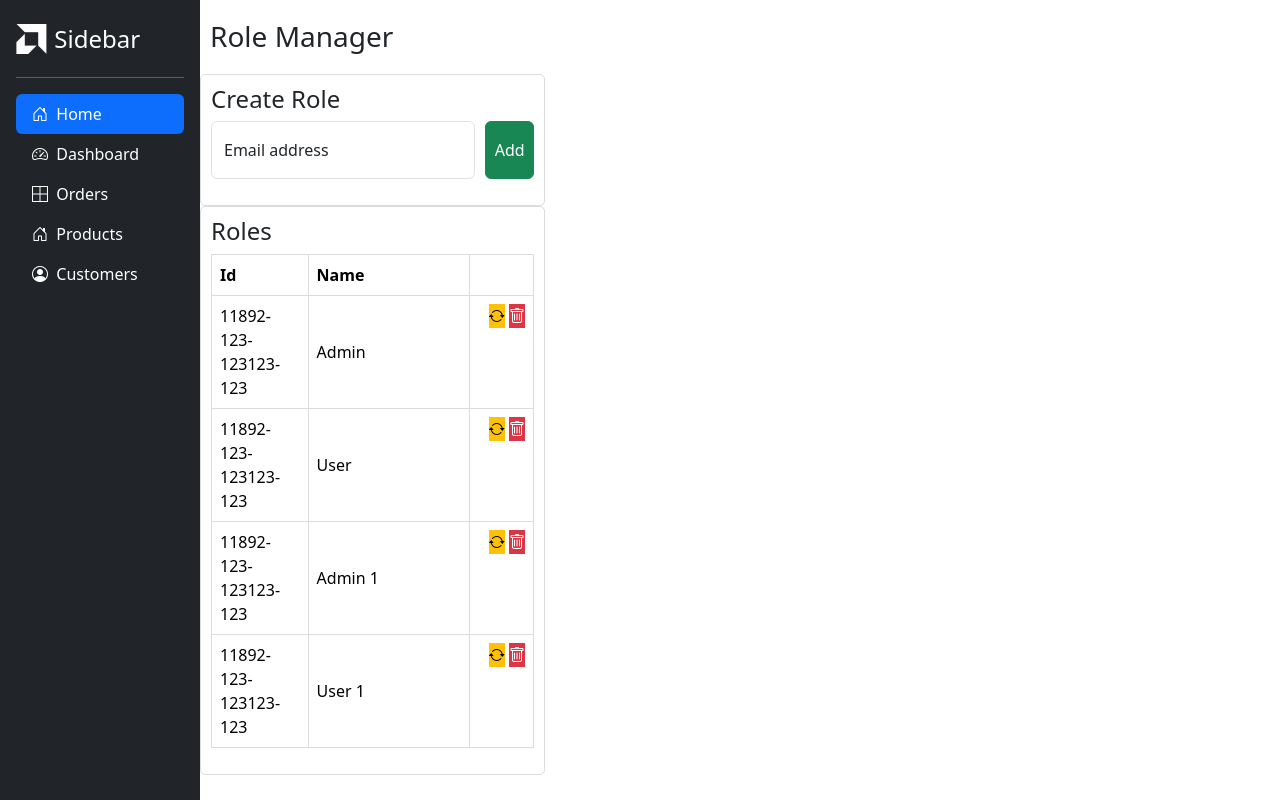
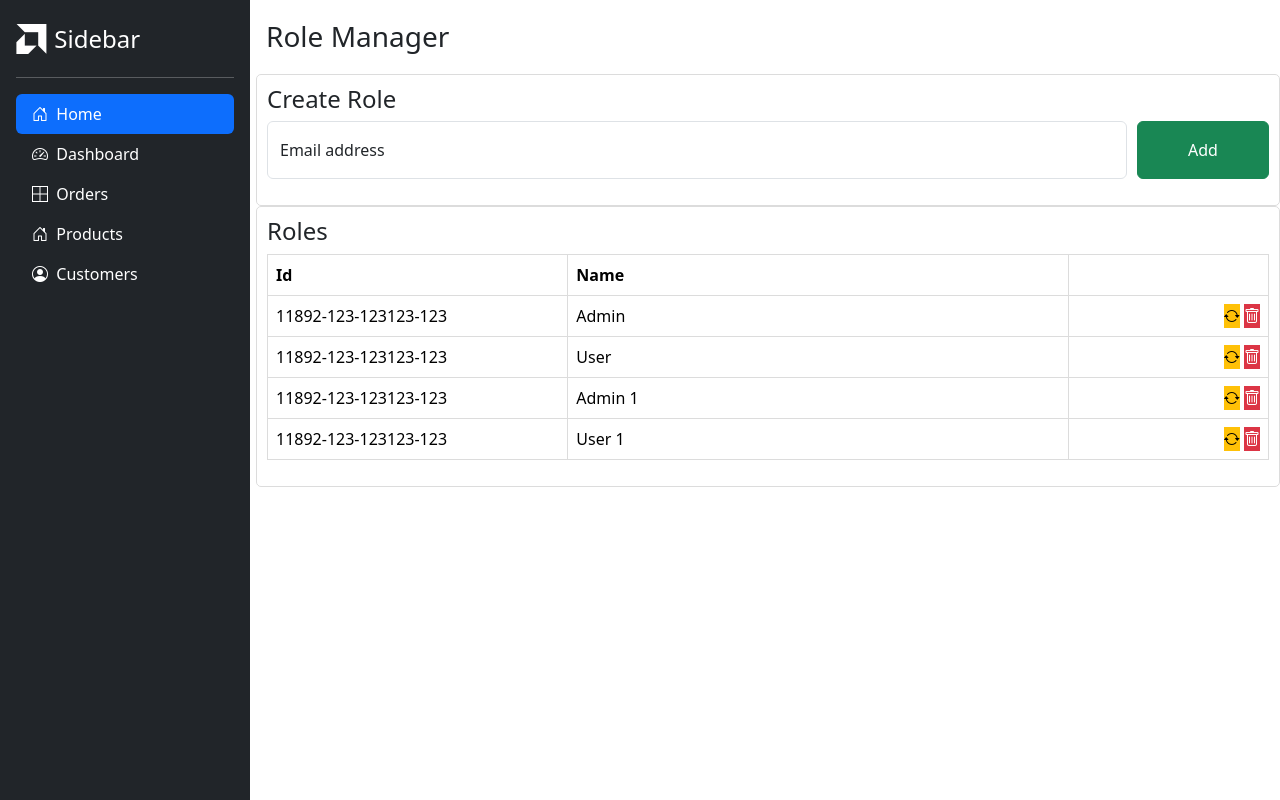
Before and after one commit to AleksandarTulic/User-Manager, a React (Create React App) app in the folder Frontend/um-ui/: page / in a window 1280 px wide. Built offline with nearby package versions, Linux system fonts and the light colour scheme; the HTML template or start-up script is replaced by a standard one.

Commit message:
Update App.css

```diff
--- a/Frontend/um-ui/src/App.css
+++ b/Frontend/um-ui/src/App.css
@@ -1,3 +1,12 @@
-#asd123{
+#um-container{
     display: flex;
 }
+
+#um-body{
+    position: fixed;
+    left: max(20%, 200px);
+    top: 0px;
+    overflow: auto;
+    width: calc(100% - max(20%, 200px));
+    height: 100vh;
+}
```
